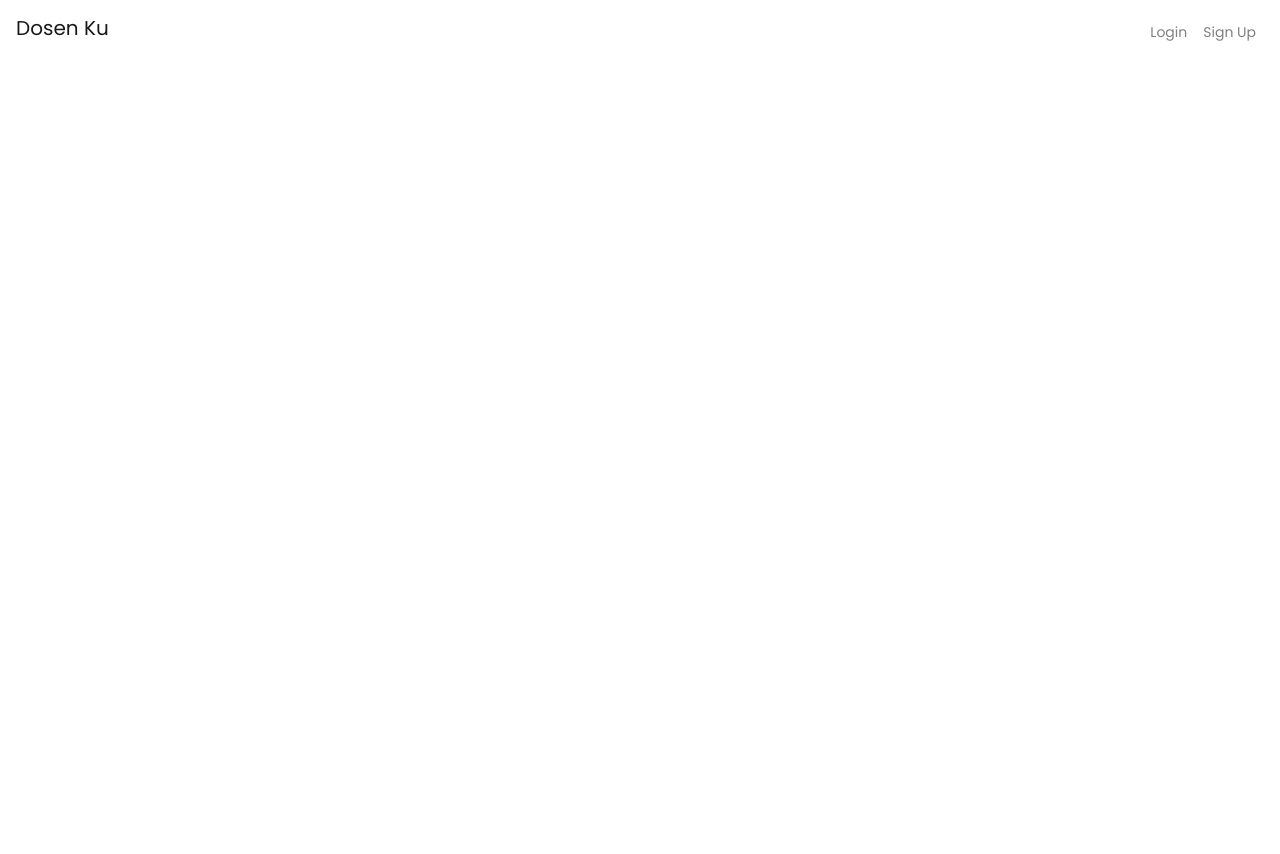
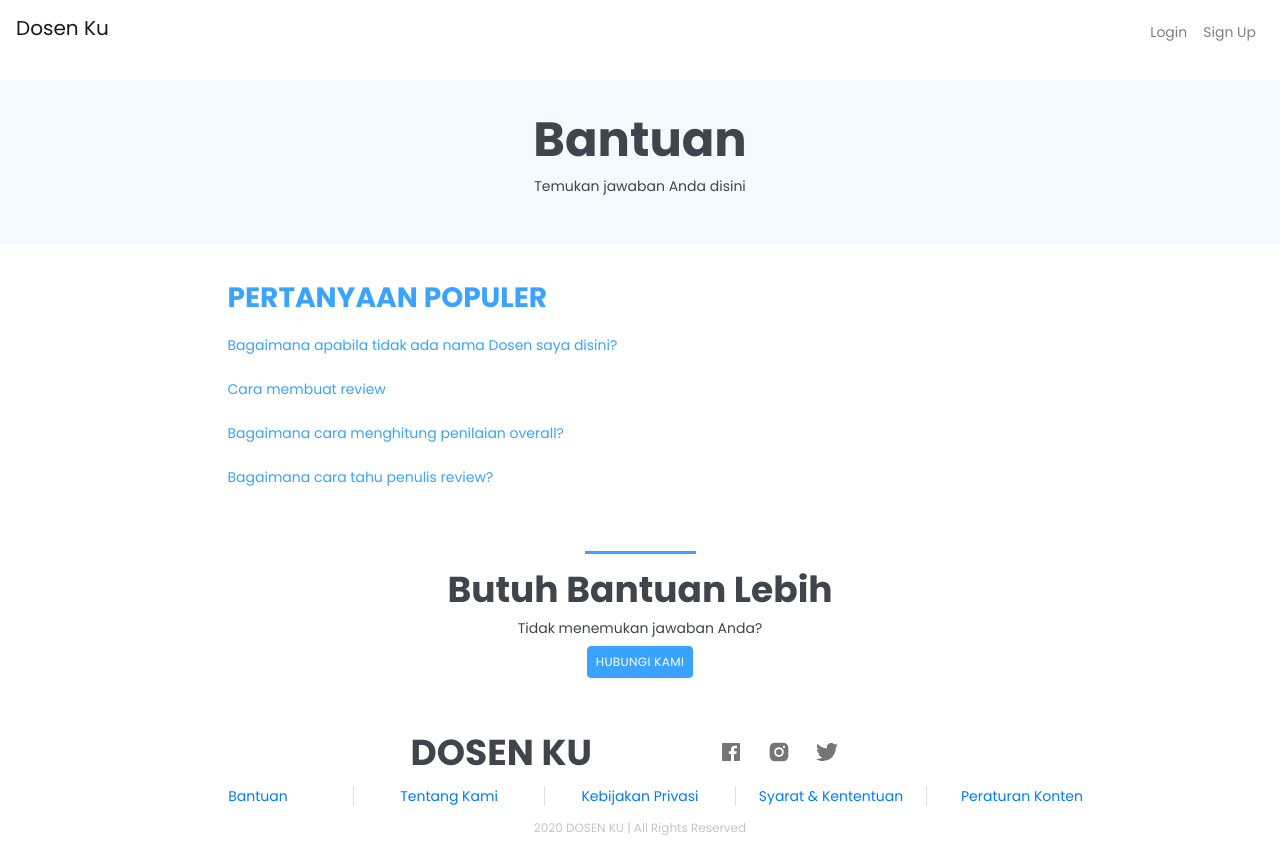
Before and after one commit to Harus-Bisa/frontendv2, a React (Create React App) app in the folder hb-v2/: page /help in a window 1280 px wide. Before the commit the page ends 800 px from the top, so only its background shows below. Built offline with nearby package versions, Linux system fonts and the light colour scheme.

Commit message:
help page init

```diff
--- a/hb-v2/src/Routes.js
+++ b/hb-v2/src/Routes.js
@@ -8,12 +8,14 @@ import SignUp from './pages/Sign Up/SignUp';
 import Verification from './pages/Verification/Verification';
 import Query from './pages/Query/Query';
 import About from './pages/About/About';
+import Help from './pages/Help/Help';
 
 function Routes() {
     return(
         <Switch>
             <Route exact path="/" component={Landing}/>
             <Route exact path="/about" component={About}/>
+            <Route exact path="/help" component={Help}/>
             <Route exact path={["/review/new/:revieweeName", "/review/:revieweeId/add/:overallRating" ]}component={ReviewForm}/>
             <Route exact path="/review/:revieweeId" component={Review}/>
             <Route exact path="/query" component={Query}/>
--- a/hb-v2/src/components/Footer/Footer.js
+++ b/hb-v2/src/components/Footer/Footer.js
@@ -27,7 +27,7 @@ export default function Footer(){
             </div>
             <div className="row links justify-content-center">
                 <div className="col col-lg-2">
-                    <a href="/">Bantuan</a>
+                    <a href="/help">Bantuan</a>
                 </div>
                 <Divider orientation="vertical"/>
                 <div className="col col-lg-2">
--- /dev/null
+++ b/hb-v2/src/css/helpPage.css
@@ -0,0 +1,26 @@
+.help-page{
+    text-align: center;
+}
+.help-page .header{
+    background-color: #F3FBFF;
+}
+
+.help-page .padding{
+    padding-top: 2.5rem;
+    padding-bottom:2.5rem;
+}
+
+.help-page .faq{
+    text-align: left;
+    color: var(--hb-blue);
+}
+
+.help-page .faq p{
+    margin: 1.5rem 0rem;
+}
+
+.help-page .divider{
+    background-color: var(--hb-blue);
+    width: 10%;
+    height: 3px;
+}
--- a/hb-v2/src/css/index.css
+++ b/hb-v2/src/css/index.css
@@ -15,10 +15,10 @@ body {
 html, body{
   width: 100%;
   height: 100%;
+  color: #40444D;
 }
 h1, h2, h3, h4, h5, p, a, input, span, label {
   font-family: 'Poppins', sans-serif !important;
-  color: #40444D;
 }
 
 h1{
@@ -37,12 +37,12 @@ h2{
 h3{
   font-style: normal;
   font-weight: bold;
-  font-size: 18px;
+  font-size: 28px;
   line-height: 27px;
 }
 h4{
   font-weight: 600;
-  font-size: 16px;
+  font-size: 18px;
   line-height: 24px;
 }
 h5{
@@ -71,10 +71,11 @@ a:hover{
   transform: translate(-50%, -50%);
 }
 .flex{
-  display:flex
+  display:flex;
+  flex-direction: column;
 }
 .margin-auto{
-  margin:auto;
+  margin:auto !important;
 }
 .content{
   padding: 1rem 2rem !important;
--- /dev/null
+++ b/hb-v2/src/pages/Help/Help.js
@@ -0,0 +1,44 @@
+import React from "react";
+import Footer from "../../components/Footer/Footer";
+import { Button, Divider } from "@material-ui/core";
+import "../../css/helpPage.css";
+
+export default function Help(){
+    return(
+        <div className="page-container flex help-page">
+            <div className="flex footer-adjust">
+                <div className="row header no-gutters padding">
+                    <div className="col">
+                        <h1>Bantuan</h1>
+                        <p>Temukan jawaban Anda disini</p>
+                    </div>
+                </div>
+                <div className="container">
+                    <div className="row justify-content-center faq padding">
+                        <div className="col-lg-9">
+                            <h3>PERTANYAAN POPULER</h3>
+                            <p>Bagaimana apabila tidak ada nama Dosen saya disini?</p>
+                            <p>Cara membuat review</p>
+                            <p>Bagaimana cara menghitung penilaian overall?</p>
+                            <p>Bagaimana cara tahu penulis review?</p>
+                        </div>
+                    </div>
+                    <div className="flex">
+                        <Divider className="margin-auto divider"/>
+                    </div>
+                    <div className="row contact-us justify-content-center content">
+                        <div className="col-lg-6">
+                            <h2>Butuh Bantuan Lebih</h2>
+                            <p>Tidak menemukan jawaban Anda?</p>
+                            <div className="flex">
+                                <Button className="contrast-button margin-auto">Hubungi Kami</Button>
+                            </div>
+                        </div>
+                    </div>
+                </div>
+
+            </div>
+            <Footer/>
+        </div>
+    )
+}
```
